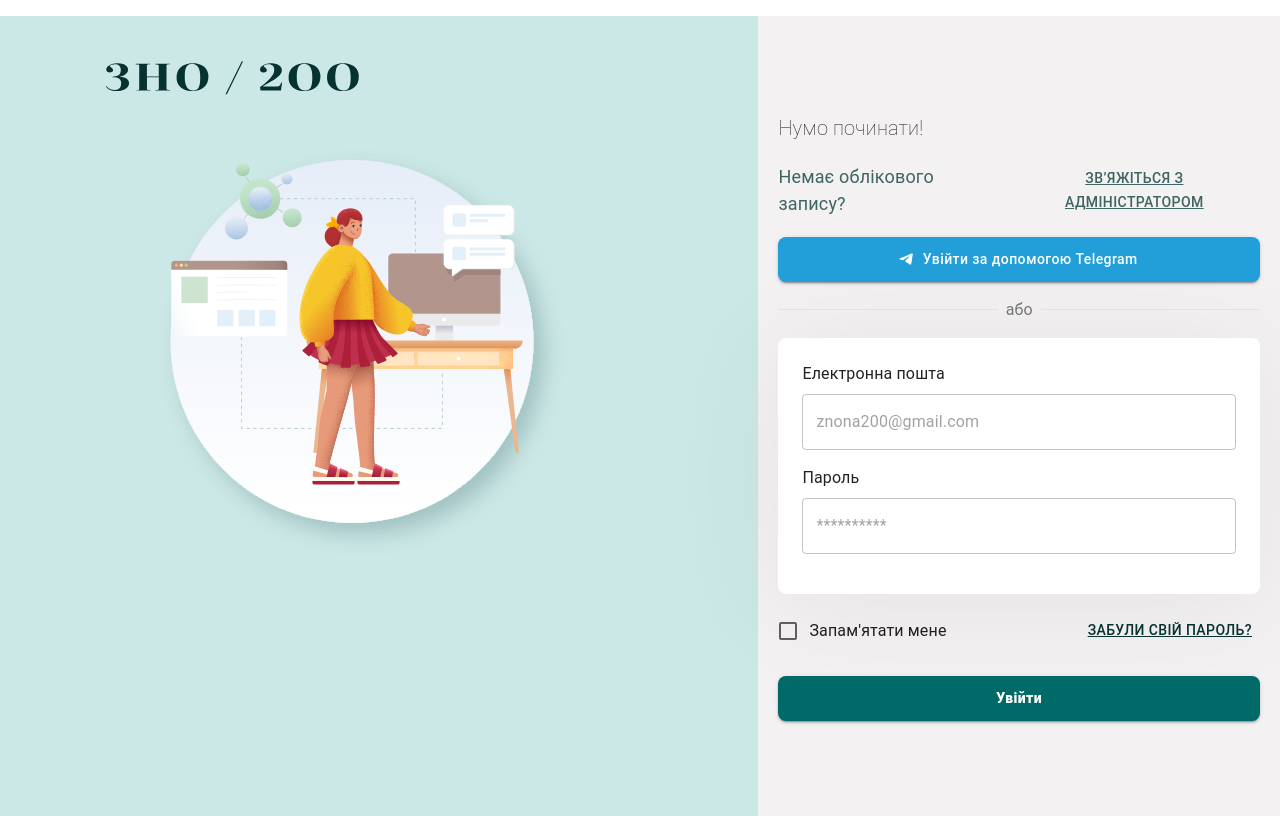
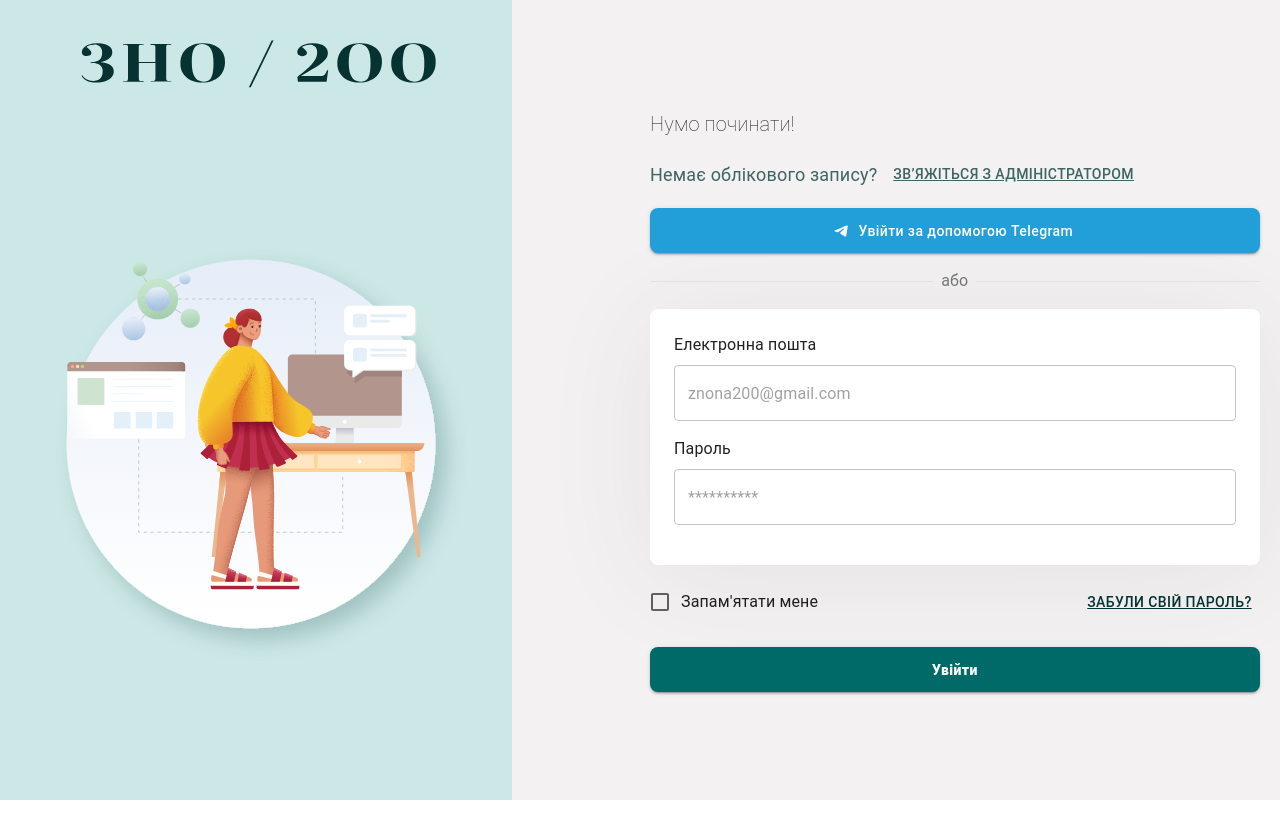
Before and after one commit to ShakunIlya74/znona200_fe, a React (Create React App) app: page /login in a window 1280 px wide. Built offline with nearby package versions, Linux system fonts and the light colour scheme.

Commit message:
full fe for login, without squusing fixes

```diff
--- a/src/pages/LoginPage.tsx
+++ b/src/pages/LoginPage.tsx
@@ -23,27 +23,44 @@ const LoginPage: React.FC = () => {
             sx={{
                 display: 'flex',
                 height: '100vh',
-                width: '100vw',
-                overflow: 'hidden',
+                width: '100%',
+                position: 'absolute',
+                top: 0,
+                flexDirection: 'row',
+                backgroundColor: '#CCE8E6',
             }}
         >
+
             {/* Image Section */}
             <Box
                 sx={{
                     display: { xs: 'none', md: 'flex' },
                     flexDirection: 'column',
                     alignItems: 'flex-start',
+
                     backgroundColor: '#CCE8E6',
-                    padding: '45px 105px 0 105px',
-                    width: { md: '40%', lg: '60%' },
+                    // padding: '45px 45px 0 45px',
+                    width: { md: '60%', lg: '40%' },
                     boxSizing: 'border-box',
+                    flexGrow: 0.7,
                 }}
             >
-                <Box sx={{ cursor: 'pointer' }} onClick={() => navigate('/')}>
-                    <img src={ZnoLogo} alt="Logo ZNO" style={{ maxWidth: '100%', height: 'auto' }} />
+                <Box sx={{
+                    cursor: 'pointer',
+                    mt: 5, ml: 10, mr: 2, maxWidth: '120%', height: 'auto',
+                }} onClick={() => navigate('/')}>
+                    <Box component="img"
+                        sx={{ width: '140%', maxWidth: '140%', minWidth: '60%', height: 'auto', }}
+                        src={ZnoLogo} alt="Logo ZNO" />
                 </Box>
-                <Box sx={{ marginTop: '20px' }}>
-                    <img src={SapImage} alt="SAP" style={{ width: '90%' }} />
+
+                <Box sx={{
+                    alignContent: 'center', flexGrow: 1,
+                    mr: 2, width: '140%'
+                }}>
+                    <Box component="img"
+                        sx={{ width: '120%', maxWidth: '70%', height: 'auto', }}
+                        src={SapImage} alt="SAP" />
                 </Box>
             </Box>
 
@@ -55,11 +72,24 @@ const LoginPage: React.FC = () => {
                     alignItems: 'center',
                     padding: '20px',
                     flexGrow: 1,
-                    boxSizing: 'border-box',
+                    width: { md: '60%', lg: '60%' },
+                    // boxSizing: 'border-box',
                     backgroundColor: '#f3f1f2',
                 }}
             >
-                {isNewUser ? <Register changeFlow={changeFlow} /> : <Login changeFlow={changeFlow} />}
+                <Box sx={{ growFlex: 1 }}>
+                    <Box sx={{
+                        display: { xs: 'flex', md: 'none' },
+                        cursor: 'pointer',
+                        maxWidth: '70%', height: 'auto', flexGrow: 1,
+                        justifyContent: 'center', alignContent: 'center',
+                    }} onClick={() => navigate('/')}>
+                        <Box component="img"
+                            sx={{ width: '140%', maxWidth: '140%', minWidth: '60%', height: 'auto', }}
+                            src={ZnoLogo} alt="Logo ZNO" />
+                    </Box>
+                    {isNewUser ? <Register changeFlow={changeFlow} /> : <Login changeFlow={changeFlow} />}
+                </Box>
             </Box>
         </Box>
     );
@@ -75,7 +105,8 @@ const Login: React.FC<FlowProps> = ({ changeFlow }) => {
     const [isSubmitting, setIsSubmitting] = useState(false);
 
     return (
-        <Box sx={{ maxWidth: 490, width: '100%' }}>
+        <Box sx={{ maxWidth: '140%', width: '120%', mx: 1, }}>
+
             <Typography variant="h6" sx={{ fontWeight: 200, mb: 2 }}>
                 Нумо починати!
             </Typography>
```
